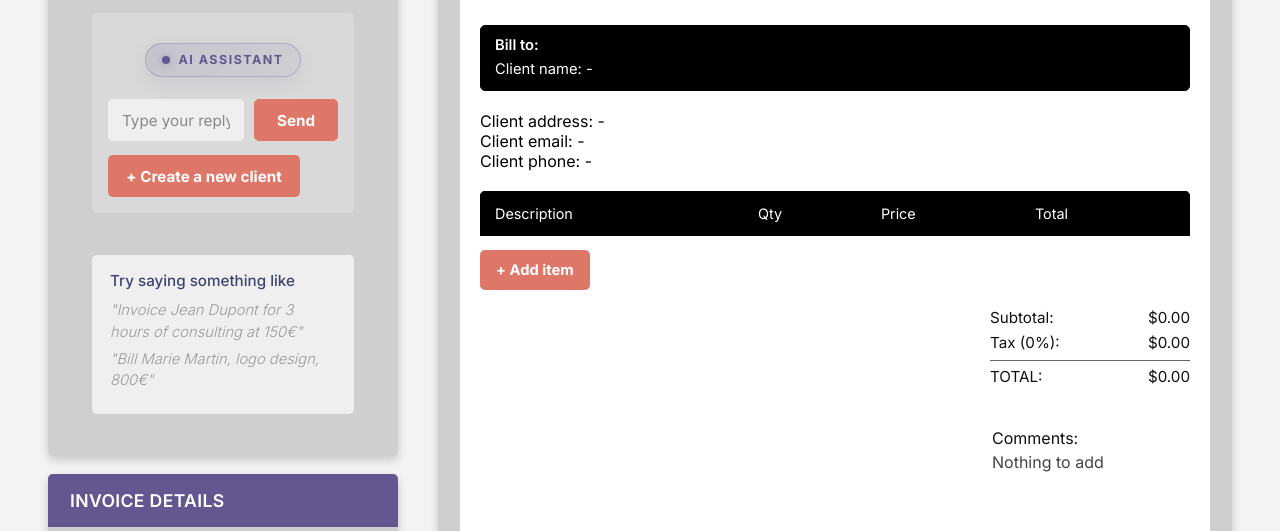
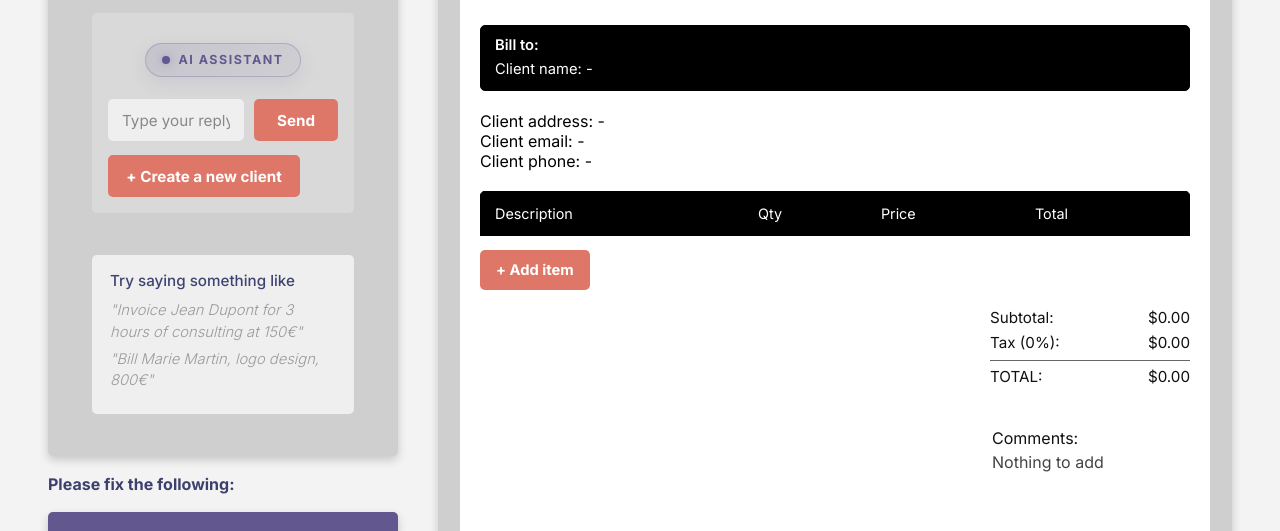
Before and after one commit to CtglzzML/in-Voice-project, a website built with Vite: page pages/create_invoice.html in a window 1280 px wide. Shown: the part 241-772 px from the top of the page. Built offline with nearby package versions, Linux system fonts and the light colour scheme.

Commit message:
( ͡° ͜ʖ ͡°)( ͡° ͜ʖ ͡°)( ͡° ͜ʖ ͡°)( ͡° ͜ʖ ͡°)

```diff
--- a/pages/create_invoice.html
+++ b/pages/create_invoice.html
@@ -83,6 +83,13 @@
           </div>
 
         </div>
+      </div>
+
+      <div id="error-summary" class="error-summary hidden">
+        <div class="error-header">
+          <strong>Please fix the following:</strong>
+        </div>
+        <ul id="error-list"></ul>
       </div>
 
       <!-- Invoice Details -->
```
Also changed, not shown: css/create_invoice.css (line endings or trailing spaces).
